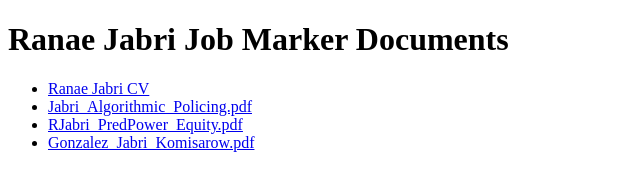
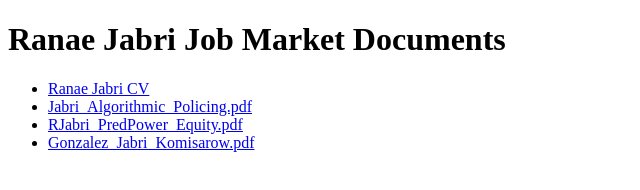
Before and after one commit to rjabr/rjabr.github.io, a plain HTML site: page index.html in a window 1280 px wide. Shown: the full height of the page, 0-640 px from the left. Drawn offline with Linux system fonts and the light colour scheme.

Commit message:
Update index.html

```diff
--- a/index.html
+++ b/index.html
@@ -1,7 +1,7 @@
 <!DOCTYPE html>
 <html>
 <body>
-<h1>Ranae Jabri Job Marker Documents</h1>
+<h1>Ranae Jabri Job Market Documents</h1>
 
 <ul>
 
```
